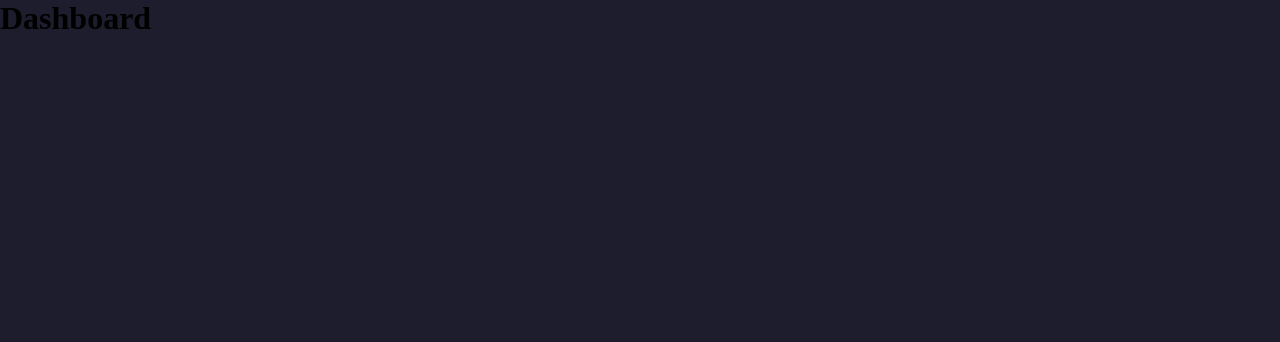
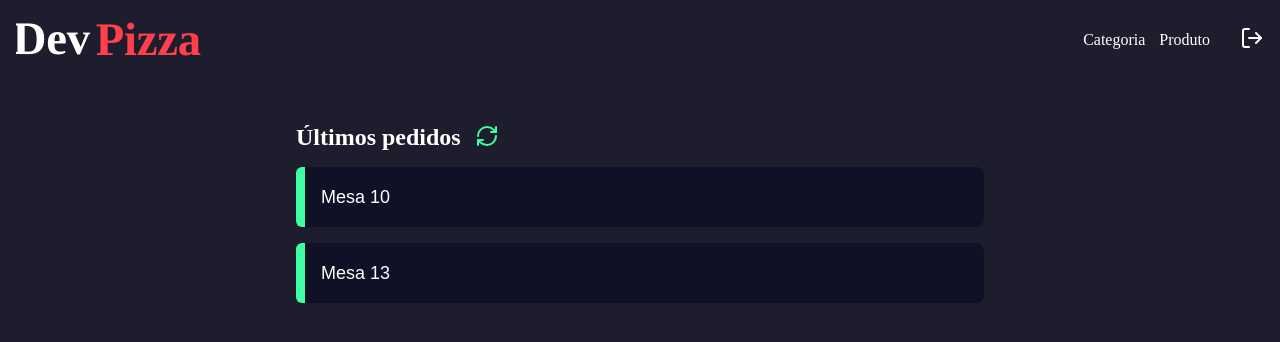
Before and after one commit to NatanaelLimaDEV/DevPizzaria-Frontend, a Next.js app: page /dashboard in a window 1280 px wide. Shown: the top 342 px of the page. Built offline with nearby package versions, Linux system fonts and the light colour scheme.

Commit message:
Nesta etapa adicionei 2 componentes a pagina dashboard, o header e ordes.

```diff
--- a/package.json
+++ b/package.json
@@ -10,6 +10,7 @@
   "dependencies": {
     "axios": "^1.11.0",
     "cookies-next": "^6.1.0",
+    "lucide-react": "^0.542.0",
     "next": "15.5.2",
     "react": "19.1.0",
     "react-dom": "19.1.0",
--- /dev/null
+++ b/src/app/dashboard/components/header/index.tsx
@@ -0,0 +1,47 @@
+"use client"
+
+import Link from 'next/link';
+import styles from './styles.module.scss';
+import Image from 'next/image';
+import logoImg from '../../../../../public/logo.svg';
+import { LogOutIcon } from 'lucide-react';
+import { useRouter } from 'next/navigation';
+import { deleteCookie } from 'cookies-next';
+
+export function Header() {
+    const router = useRouter();
+
+    async function handleLogout() {
+        deleteCookie("session", { path: "/" })
+
+        router.replace("/")
+    }
+
+    return (
+        <header className={styles.headerContainer}>
+            <div className={styles.headerContent}>
+                <Link href="/dashboard">
+                    <Image
+                        alt='Logo DevPizza'
+                        src={logoImg}
+                        width={190}
+                        height={60}
+                        priority={true}
+                        quality={100}
+                    />
+                </Link>
+
+                <nav>
+                    <Link href="/dashboard/category">Categoria</Link>
+                    <Link href="/dashboard/product">Produto</Link>
+
+                    <form action={handleLogout}>
+                        <button type='submit'>
+                            <LogOutIcon size={24} color='#FFF' />
+                        </button>
+                    </form>
+                </nav>
+            </div>
+        </header>
+    )
+}
--- /dev/null
+++ b/src/app/dashboard/components/header/styles.module.scss
@@ -0,0 +1,43 @@
+.headerContainer {
+    height: 5rem;
+}
+
+.headerContent {
+    max-width: 1280px;
+    height: 5rem;
+    margin: 0 auto;
+    padding: 0 16px;
+
+    display: flex;
+    align-items: center;
+    justify-content: space-between;
+
+    nav {
+        display: flex;
+        align-items: center;
+        gap: 14px;
+
+
+        a {
+            color: var(--white);
+            text-decoration: none;
+            transition: color .8s;
+
+            &:hover {
+                color: var(--red-900);
+            }
+        }
+
+        button {
+            border: 0;
+            background: transparent;
+            cursor: pointer;
+            margin-left: 16px;
+            transition: transform .5s;
+
+            &:hover {
+                transform: scale(1.2);
+            }
+        }
+    }
+}
--- /dev/null
+++ b/src/app/dashboard/components/orders/index.tsx
@@ -0,0 +1,26 @@
+import { RefreshCw } from 'lucide-react';
+import styles from './styles.module.scss';
+
+export function Orders() {
+    return (
+        <main className={styles.container}>
+            <section className={styles.containerHeader}>
+                <h1>Últimos pedidos</h1>
+                <button>
+                    <RefreshCw size={24} color='#3fffa3' />
+                </button>
+            </section>
+
+            <section className={styles.listOrders}>
+                <button className={styles.orderItem}>
+                    <div className={styles.tag}></div>
+                    <span>Mesa 10</span>
+                </button>
+                <button className={styles.orderItem}>
+                    <div className={styles.tag}></div>
+                    <span>Mesa 13</span>
+                </button>
+            </section>
+        </main>
+    )
+}
--- /dev/null
+++ b/src/app/dashboard/components/orders/styles.module.scss
@@ -0,0 +1,56 @@
+.container {
+    max-width: 720px;
+    margin: 20px auto;
+    padding: 0 16px;
+
+    display: flex;
+    flex-direction: column;
+    justify-content: space-between;
+
+    h1 {
+        color: var(--white);
+    }
+}
+
+.containerHeader {
+    display: flex;
+    align-items: center;
+    margin-bottom: 16px;
+    margin-top: 24px;
+    gap: 14px;
+
+    button {
+        background: transparent;
+        border: 0;
+        cursor: pointer;
+    }
+}
+
+.listOrders {
+    display: flex;
+    flex-direction: column;
+    gap: 16px;
+}
+
+.orderItem {
+    display: flex;
+    background-color: var(--dark-900);
+    align-items: center;
+    border: 0;
+    font-size: 18px;
+    border-radius: 8px;
+    color: var(--white);
+    transition: all .5s;
+
+    &:hover {
+        filter: brightness(1.40);
+    }
+}
+
+.tag {
+    width: 9px;
+    height: 60px;
+    background-color: var(--green-900);
+    border-radius: 6px 0 0 6px;
+    margin-right: 16px;
+}
--- /dev/null
+++ b/src/app/dashboard/layout.tsx
@@ -0,0 +1,11 @@
+import { Header } from "./components/header";
+
+
+export default function DashboardLayout({ children }: { children: React.ReactNode }) {
+    return (
+        <>
+            <Header />
+            {children}
+        </>
+    )
+}
--- a/src/app/dashboard/page.tsx
+++ b/src/app/dashboard/page.tsx
@@ -1,9 +1,10 @@
+import { Orders } from "./components/orders";
 
 
 export default function Dashboard() {
     return (
         <>
-            <h1>Dashboard</h1>
+            <Orders />
         </>
     )
 }
--- a/src/app/page.tsx
+++ b/src/app/page.tsx
@@ -35,7 +35,7 @@ export default function Home() {
       const expressTime = 60 * 60 * 24 * 30 * 1000 // 30 dias
       const cookieStore = await cookies()
 
-      cookieStore.set("sesseion", response.data.token, {
+      cookieStore.set("session", response.data.token, {
         maxAge: expressTime,
         path: "/",
         httpOnly: false,
--- a/src/lib/cookieClient.ts
+++ b/src/lib/cookieClient.ts
@@ -2,7 +2,7 @@ import { getCookie } from "cookies-next";
 
 
 export function getCookieClient() {
-    const token = getCookie("sesseion")
+    const token = getCookie("session")
 
     return token
 }
--- a/src/lib/cookieServer.ts
+++ b/src/lib/cookieServer.ts
@@ -3,7 +3,7 @@ import { cookies } from "next/headers";
 
 export async function getCookieServer() {
     const cookieStore = await cookies()
-    const token = cookieStore.get("sesseion")?.value
+    const token = cookieStore.get("session")?.value
 
     return token || null
 }
```
Also changed, not shown: 1 other file (tests, documents, lock files or other folders).
